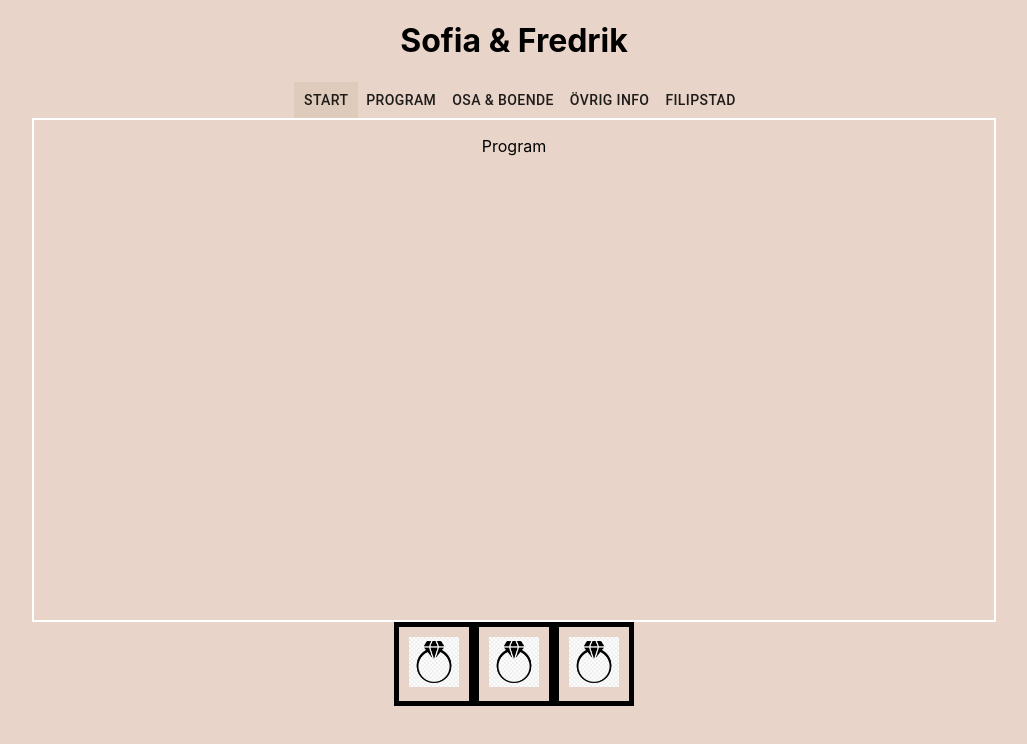
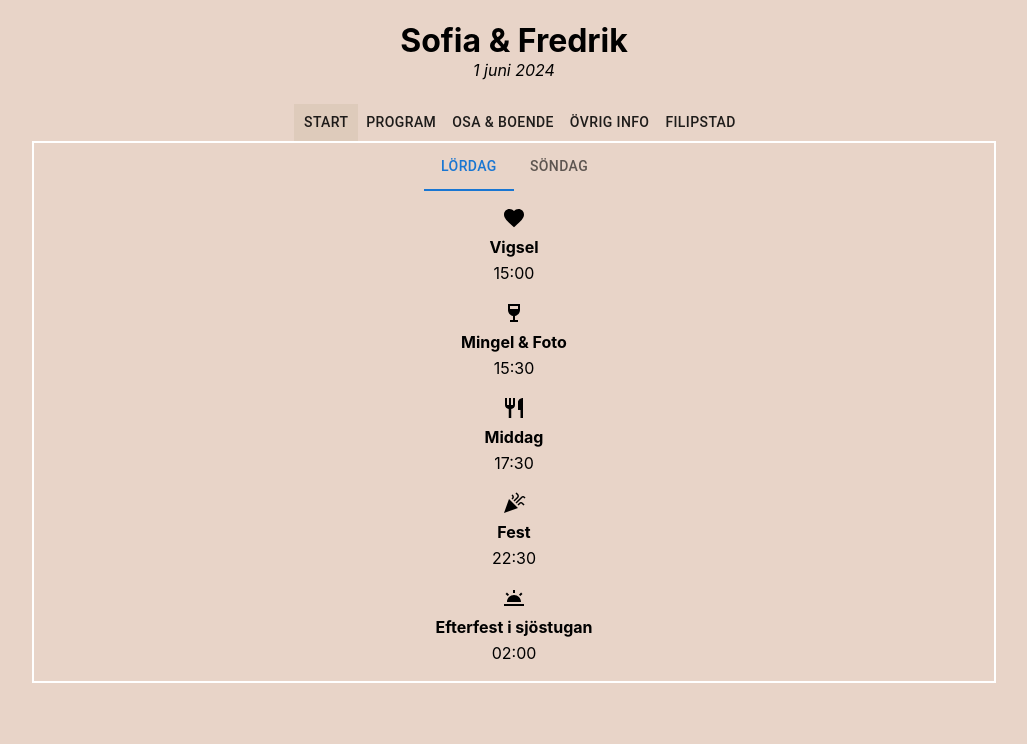
Before and after one commit to cflhammar/cflhammar.github.io, a React (Create React App) app: page /program in a window 1280 px wide. Shown: the top 744 px of the page, without its empty margins (126-1153 px from the left). Built offline with nearby package versions, Linux system fonts and the light colour scheme.

Commit message:
some general styling, and program with icons added

```diff
--- a/package.json
+++ b/package.json
@@ -4,7 +4,11 @@
   "homepage": "https://cflhammar.github.io",
   "private": true,
   "dependencies": {
+    "@emotion/react": "^11.11.1",
+    "@emotion/styled": "^11.11.0",
     "@material-ui/core": "^4.12.4",
+    "@mui/icons-material": "^5.14.7",
+    "@mui/material": "^5.14.7",
     "@testing-library/jest-dom": "^5.17.0",
     "@testing-library/react": "^13.4.0",
     "@testing-library/user-event": "^13.5.0",
--- a/src/App.css
+++ b/src/App.css
@@ -4,12 +4,13 @@
 
 .text-container {
   width: 75%;
-  height: 500px;
+  height: auto;
   margin: auto;
 
   border-color: white;
   border-style: solid;
   border-width: 2px;
+
 }
 
 .login {
--- a/src/App.tsx
+++ b/src/App.tsx
@@ -38,7 +38,7 @@ function App() {
                             <Route path="/filipstad" element={<Filipstad/>}/>
                         </Routes>
                     </div>
-                    <Footer pageId={pageId}/>
+                    {/*<Footer pageId={pageId}/>*/}
                 </Router>
             </div>
         )}
--- a/src/components/Header/Header.css
+++ b/src/components/Header/Header.css
@@ -3,8 +3,18 @@
 }
 
 .header h1 {
+    color: rgb(0, 0, 0);
+    margin-bottom: 0;
+}
 
+.headertext {
+    margin-bottom: 1.5rem;
+}
+
+.headertext p {
+    margin-top: 0;
     color: rgb(0, 0, 0);
+    font-style: italic;
 }
 
 .navBar {
--- a/src/components/Header/Header.tsx
+++ b/src/components/Header/Header.tsx
@@ -2,6 +2,7 @@ import React, {FC, useEffect, useState} from "react";
 import { Link } from "react-router-dom";
 import "./Header.css";
 import { Button } from "@material-ui/core";
+import {Container} from "@mui/material";
 
 interface PageIdInterface {
     pageId: number
@@ -17,7 +18,12 @@ const Header : FC<PageIdInterface> = ({pageId, setPageId}) => {
     return (
         <div className="header">
             <Link to="/" style={{ textDecoration: "none" }}>
-                <h1>Sofia & Fredrik</h1>
+                <Container>
+                    <div className="headertext">
+                    <h1>Sofia & Fredrik</h1>
+                    <p>1 juni 2024</p>
+                </div>
+                </Container>
             </Link>
             <div className="navBar">
                 <div className={ pageId == 0 ? "selected" : "unselected"}>
--- a/src/components/Info.tsx
+++ b/src/components/Info.tsx
@@ -4,7 +4,7 @@ const Info = () => {
   return (
     <div className="start">
 
-        <p> TOASTMADAMES </p>
+        <h2> TOASTMADAMES </h2>
 
         <p> Våra underbara vänner Sara Lidberg och Frida Gillsbro är toastmadames och kommer att hålla I taktpinnen under
         kvällens festligheter! </p>
@@ -12,17 +12,17 @@ const Info = () => {
         <p> Om du (ensam eller tillsammans med några andra) önskar hålla tal eller bjuda på annan underhållning under
         middagen kontaktas Sara eller Frida så snart du kan på mailto:aaaa@asdas.com. </p>
 
-        <p> KLÄDSEL </p>
+        <h2> KLÄDSEL </h2>
 
         <p> Klädkoden är kavaj. Vad innebär det då? Vi tolkar det enligt X som Y, men egentligen är vi relativt öppna för
         annan tolkning också. Det viktiga är att du känner dig fin! </p>
 
-        <p> PRESENTER </p>
+        <h2> PRESENTER </h2>
 
         <p> Den viktigaste och finaste presenten för oss är att du är med och firar oss på vår dag! Om du vill ge någonting
         utöver det önskar vi bidrag till vår bröllopsresa via att swisha till XXXX. </p>
 
-        <p> BARN </p>
+        <h2> BARN </h2>
 
         <p> Barn är underbara, men denna dag och kväll skulle vi bli tacksamma om ni ordnar med barnpassning.
         Ammande barn är givetvis välkomna! </p>
--- /dev/null
+++ b/src/components/Program.css
@@ -0,0 +1,11 @@
+.activity {
+    margin: 15px;
+}
+
+p .activity{
+    margin: 0;
+}
+
+.program {
+
+}
--- a/src/components/Program.tsx
+++ b/src/components/Program.tsx
@@ -1,11 +1,181 @@
 import React from "react";
+import "./Program.css"
+import FavoriteIcon from '@mui/icons-material/Favorite';
+import WineBarIcon from '@mui/icons-material/WineBar';
+import RestaurantIcon from '@mui/icons-material/Restaurant';
+import CelebrationIcon from '@mui/icons-material/Celebration';
+import WbTwilightIcon from '@mui/icons-material/WbTwilight';
+import FreeBreakfastIcon from '@mui/icons-material/FreeBreakfast';
+import BusinessCenterIcon from '@mui/icons-material/BusinessCenter';
+import {Box, Container, Tab, Tabs, Typography} from "@mui/material";
 
 const Program = () => {
-  return (
-    <div className="start">
-        <p>Program</p>
-    </div>
-  );
+    const [value, setValue] = React.useState(0);
+
+    const handleChange = (event: React.SyntheticEvent, newValue: number) => {
+        setValue(newValue);
+    };
+
+    const style = {
+        margin: 0,
+        padding: "3px",
+        fontWeight: "bold"
+    }
+
+    const timestyle = {
+        margin: 0,
+        padding: "3px",
+    }
+
+    return (
+        <Box sx={{width: "100%"}}>
+            <Tabs value={value} onChange={handleChange} centered>
+                <Tab label="lördag"/>
+                <Tab label="Söndag"/>
+            </Tabs>
+            {value == 0 ?
+                <div className="sat">
+                    <div className="activity">
+                        <FavoriteIcon/>
+                        <p style={style}>Vigsel</p>
+                        <p style={timestyle}>15:00</p>
+                    </div>
+                    <div className="activity">
+                        <WineBarIcon/>
+                        <p style={style}>Mingel & Foto</p>
+                        <p style={timestyle}>15:30</p>
+                    </div>
+                    <div className="activity">
+                        <RestaurantIcon/>
+                        <p style={style}>Middag</p>
+                        <p style={timestyle}>17:30</p>
+                    </div>
+                    <div className="activity">
+                        <CelebrationIcon/>
+                        <p style={style}>Fest</p>
+                        <p style={timestyle}>22:30</p>
+                    </div>
+                    <div className="activity">
+                        <WbTwilightIcon/>
+                        <p style={style}>Efterfest i sjöstugan</p>
+                        <p style={timestyle}>02:00</p>
+                    </div>
+                </div>
+                :
+                <div className="sun">
+                    <div className="activity">
+                        <FreeBreakfastIcon/>
+                        <p style={style}>Frukost</p>
+                        <p style={timestyle}>08.00-11.00</p>
+                    </div>
+                    <div className="activity">
+                        <BusinessCenterIcon/>
+                        <p style={style}>Utcheckning och hemfärd</p>
+                        <p style={timestyle}>11.00</p>
+                    </div>
+                </div>}
+        </Box>
+    );
+
 };
 
+
+//
+//
+// return (
+//     <Box sx={{width: '100%'}}>
+//         <Box sx={{borderBottom: 1, borderColor: 'divider'}}>
+//             <Tabs value={value} onChange={handleChange} centered>
+//                 <Tab label="Lördag"/>
+//                 <Tab label="Söndag"/>
+//             </Tabs>
+//         </Box>
+//         <CustomTabPanel value={value} index={0}>
+//             <div className="activity">
+//                 <FavoriteIcon/>
+//                 <p id="testid">Vigsel</p>
+//                 <p id="testid">15:00</p>
+//             </div>
+//             <div className="activity">
+//                 <WineBarIcon/>
+//                 <p>Mingel & Foto</p>
+//                 <p>15:30</p>
+//             </div>
+//             <div className="activity">
+//                 <RestaurantIcon/>
+//                 <p>Middag</p>
+//                 <p>17:30</p>
+//             </div>
+//             <div className="activity">
+//                 <CelebrationIcon/>
+//                 <p>Fest</p>
+//                 <p>22:30</p>
+//             </div>
+//             <div className="activity">
+//                 <WbTwilightIcon/>
+//                 <p>Efterfest i sjöstugan</p>
+//                 <p>02:00</p>
+//             </div>
+//         </CustomTabPanel>
+//         <CustomTabPanel value={value} index={1}>
+//             <div className="activity">
+//                 <FreeBreakfastIcon/>
+//                 <p>Frukost</p>
+//                 <p>08.00-11.00</p>
+//             </div>
+//             <div className="activity">
+//                 <BusinessCenterIcon/>
+//                 <p>Utcheckning och hemfärd</p>
+//                 <p>11.00</p>
+//             </div>
+//         </CustomTabPanel>
+//     </Box>
+// );
+// return (
+//     <Container>
+//         <div className="program">
+//         <div className="sat">
+//             <div className="activity">
+//                 <FavoriteIcon/>
+//                 <p>Vigsel</p>
+//                 <p>15:00</p>
+//             </div>
+//             <div className="activity">
+//                 <WineBarIcon/>
+//                 <p>Mingel & Foto</p>
+//                 <p>15:30</p>
+//             </div>
+//             <div className="activity">
+//                 <RestaurantIcon/>
+//                 <p>Middag</p>
+//                 <p>17:30</p>
+//             </div>
+//             <div className="activity">
+//                 <CelebrationIcon/>
+//                 <p>Fest</p>
+//                 <p>22:30</p>
+//             </div>
+//             <div className="activity">
+//                 <WbTwilightIcon/>
+//                 <p>Efterfest i sjöstugan</p>
+//                 <p>02:00</p>
+//             </div>
+//         </div>
+//         <div className="sun">
+//             <div className="activity">
+//                 <FreeBreakfastIcon/>
+//                 <p>Frukost</p>
+//                 <p>08.00-11.00</p>
+//             </div>
+//             <div className="activity">
+//                 <BusinessCenterIcon/>
+//                 <p>Utcheckning och hemfärd</p>
+//                 <p>11.00</p>
+//             </div>
+//         </div>
+//         </div>
+//     </Container>
+// );
+// };
+
 export default Program;
--- a/src/components/StartPage.tsx
+++ b/src/components/StartPage.tsx
@@ -1,5 +1,7 @@
 import React, {FC} from "react";
 import {Link} from "react-router-dom";
+import {Box, Container} from "@mui/material";
+import Footer from "./Footer/Footer";
 
 interface PageId {
     setPageId: (pageId: number) => void
@@ -7,16 +9,18 @@ interface PageId {
 
 const StartPage: FC<PageId> = ({setPageId}) => {
     return (
-    <div className="start">
-       <h1> Vi gifter oss! </h1>
-        <h2>Välkommen på bröllop!</h2>
+        <Container>
+            <Box>
+                <Footer pageId={0} />
+                <h1> Vi ska gifta oss! </h1>
+                <h2>Varmt välkommen på vårt bröllop!</h2>
 
                 <p> Vi är otroligt glada att dela med oss av den största dag i våra liv! Med glädje och
                     förväntan bjuder vi in dig för att fira vår kärlek när vi gifter oss på
-        Hennickehammars Herrgård I Filipstad lördag den 1 juni 2024 kl. 15.30. </p>
+                    Hennickehammars Herrgård I Filipstad lördag den 1 juni 2024 kl. 15.00. </p>
 
                 <p> Efter vigseln fortsätter vi med middag och fest (också på Hennickehammars
-        herrgård).  </p>
+                    herrgård). </p>
 
                 <p> Vi hoppas även att så många som möjligt vill och har möjlighet att sova över på
                     Hennickehammars herrgård tillsammans med oss och avsluta med gemensam
@@ -32,8 +36,9 @@ const StartPage: FC<PageId> = ({setPageId}) => {
                 <p> PUSS OCH KRAM </p>
                 <p> Sofia & Fredrik </p>
 
-        Just det! Kom ihåg att OSA senast 1 December <Link to={"/boende"} onClick={() => setPageId(2)} > här </Link>.
-    </div>
+                Just det! Kom ihåg att OSA senast 1 December <Link to={"/boende"} onClick={() => setPageId(2)}> här </Link>.
+            </Box>
+        </Container>
     );
 };
 
```
Also changed, not shown: src/components/Boende.tsx (+15 -8 lines), 1 other file (tests, documents, lock files or other folders). Lines whose indentation alone changed are shown as unchanged.
